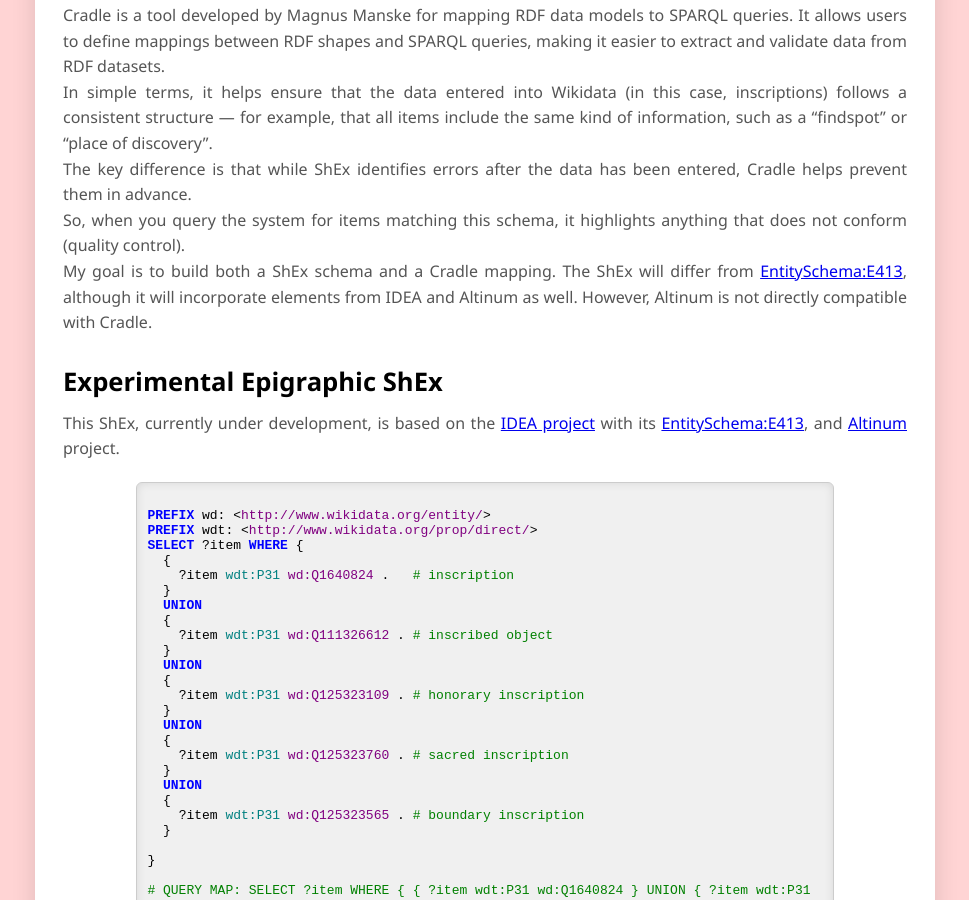
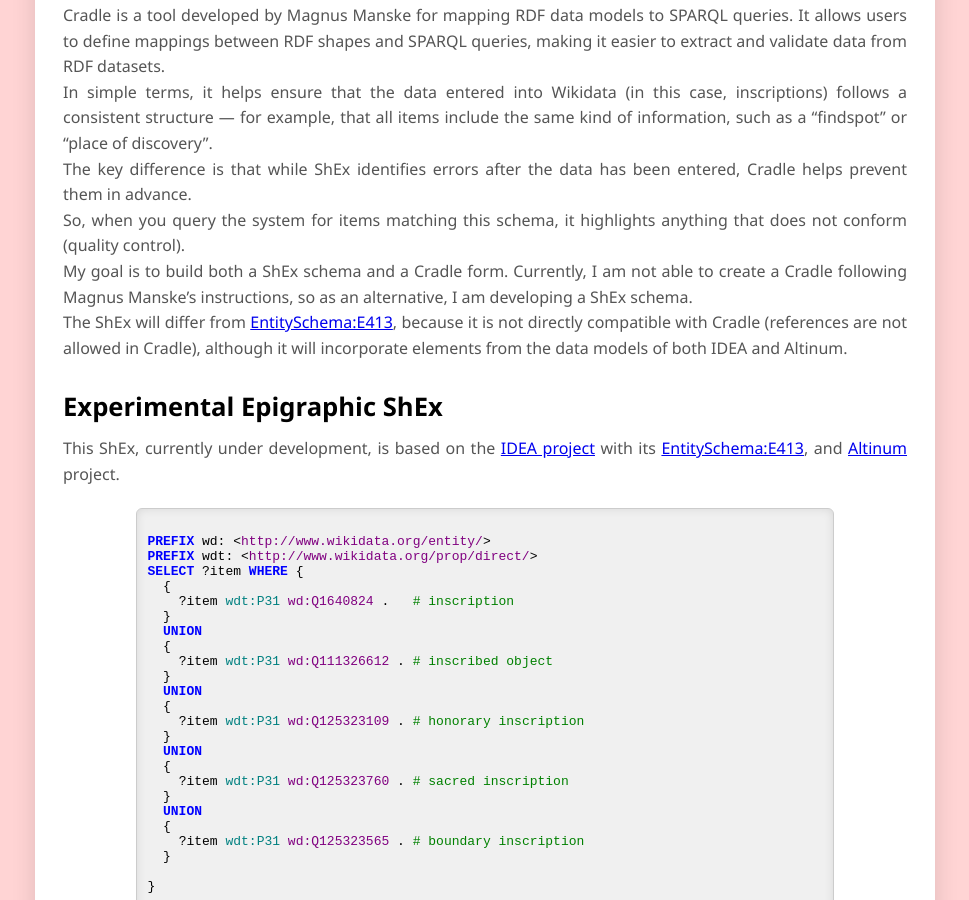
Before and after one commit to ac-inscript/cs-notes, a Jekyll site: the page cradle.html, which Jekyll copies as it is, in a window 1280 px wide and 900 px high, scrolled down 440 px. Shown: the whole window, without its empty margins (155-1124 px from the left). Built offline with Jekyll 4.4.1, drawn with Linux system fonts in a browser that asks for light colours.

Commit message:
added info

```diff
--- a/cradle.html
+++ b/cradle.html
@@ -164,7 +164,8 @@
                 </section>
                 <section class="section">
                     <h2>What is Cradle?</h2>
-                    <p>Cradle is a tool developed by Magnus Manske for mapping RDF data models to SPARQL queries. It allows users to define mappings between RDF shapes and SPARQL queries, making it easier to extract and validate data from RDF datasets. <br> In simple terms, it helps ensure that the data entered into Wikidata (in this case, inscriptions) follows a consistent structure — for example, that all items include the same kind of information, such as a “findspot” or “place of discovery”. <br> The key difference is that while ShEx identifies errors after the data has been entered, Cradle helps prevent them in advance. <br> So, when you query the system for items matching this schema, it highlights anything that does not conform (quality control). <br> My goal is to build both a ShEx schema and a Cradle mapping. The ShEx will differ from <a href="https://www.wikidata.org/wiki/EntitySchema:E413">EntitySchema:E413</a>, although it will incorporate elements from IDEA and Altinum as well. However, Altinum is not directly compatible with Cradle.
+                    <p>Cradle is a tool developed by Magnus Manske for mapping RDF data models to SPARQL queries. It allows users to define mappings between RDF shapes and SPARQL queries, making it easier to extract and validate data from RDF datasets. <br> In simple terms, it helps ensure that the data entered into Wikidata (in this case, inscriptions) follows a consistent structure — for example, that all items include the same kind of information, such as a “findspot” or “place of discovery”. <br> The key difference is that while ShEx identifies errors after the data has been entered, Cradle helps prevent them in advance. <br> So, when you query the system for items matching this schema, it highlights anything that does not conform (quality control). <br> My goal is to build both a ShEx schema and a Cradle form. Currently, I am not able to create a Cradle following Magnus Manske’s instructions, so as an alternative, I am developing a ShEx schema. <br>
+                    The ShEx will differ from <a href="https://www.wikidata.org/wiki/EntitySchema:E413">EntitySchema:E413</a>, because it is not directly compatible with Cradle (references are not allowed in Cradle), although it will incorporate elements from the data models of both IDEA and Altinum.
                     </p>
                 </section>
                 <section class="section">
```
